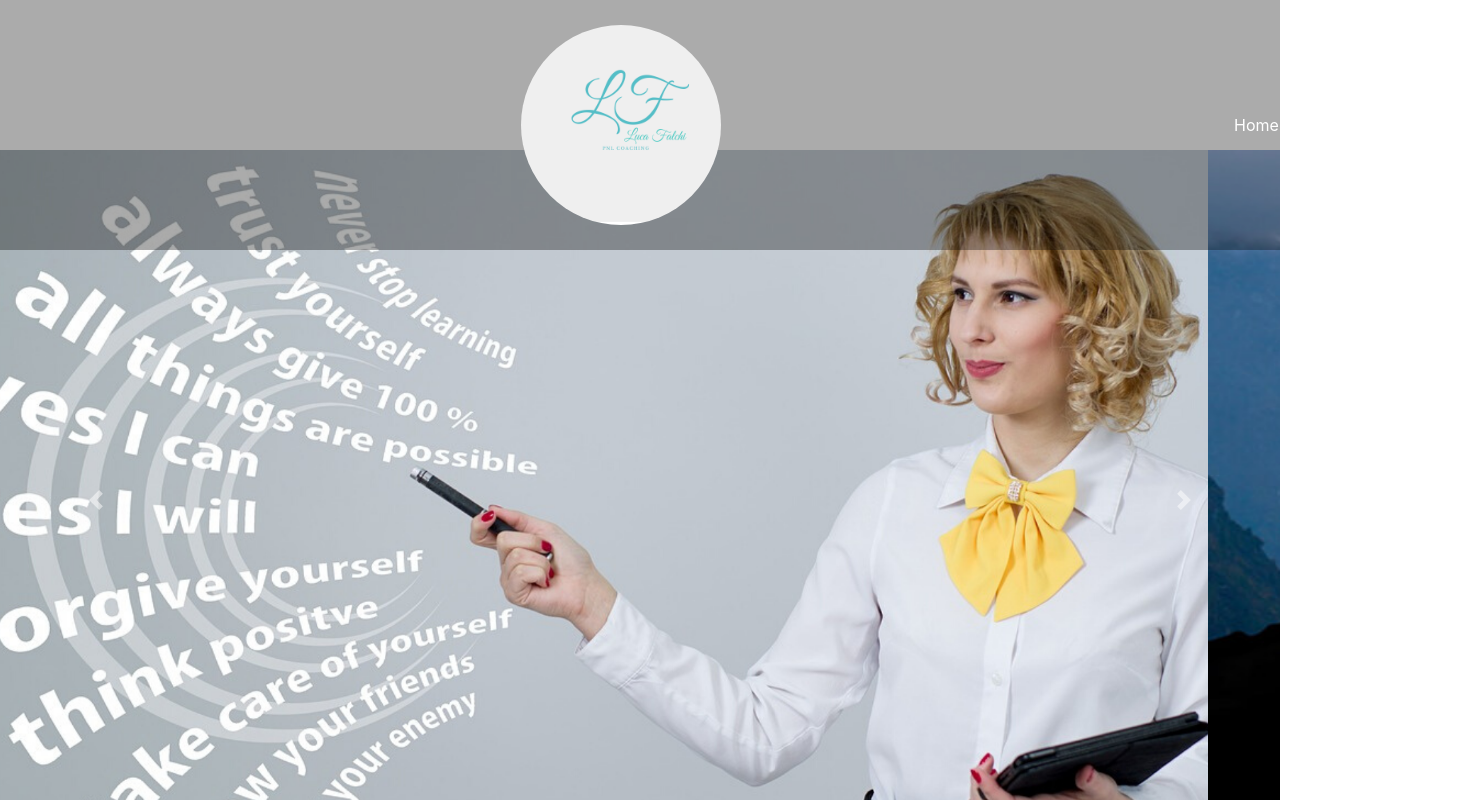
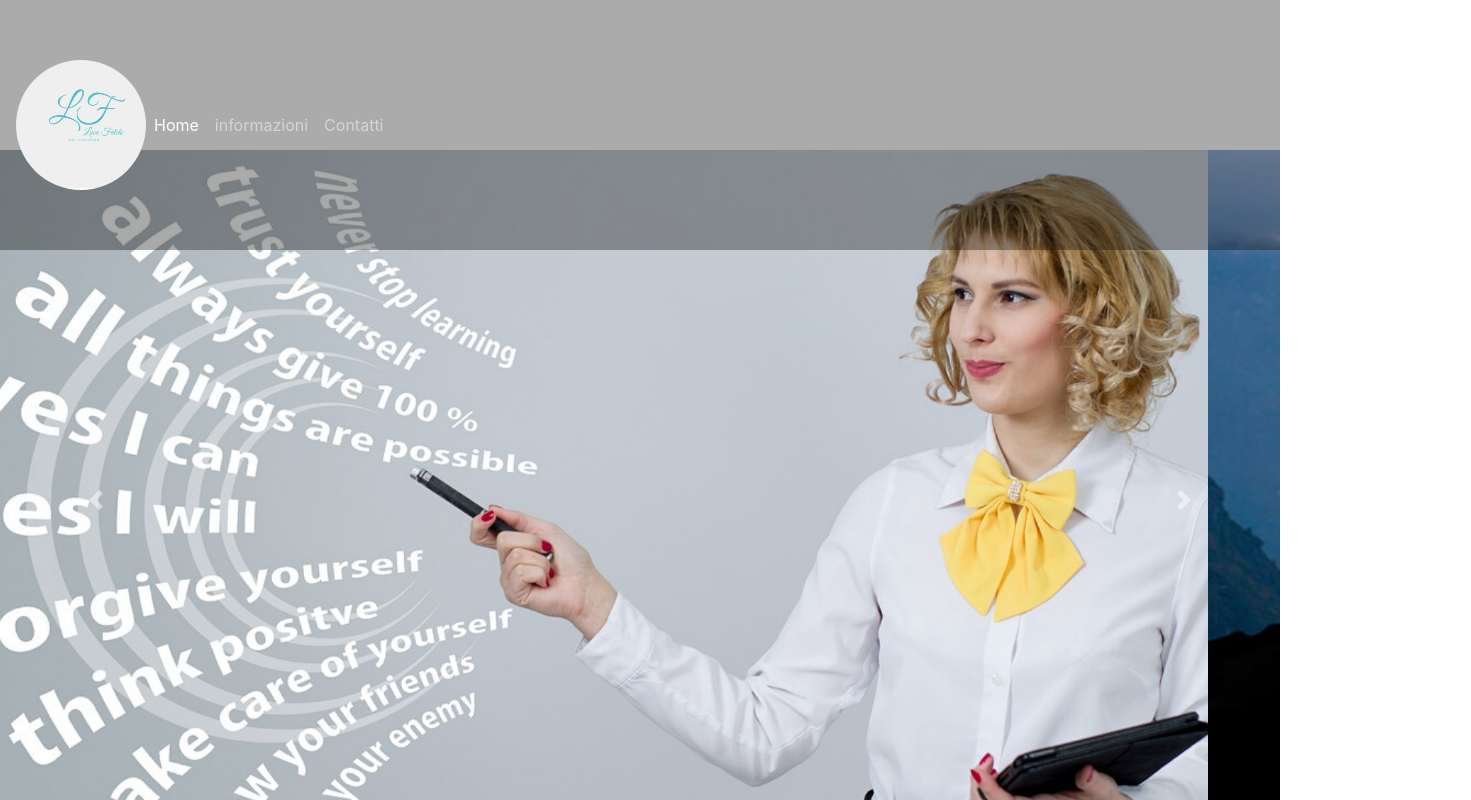
Before and after one commit to Netta90/react_sito_luca, a React (Create React App) app: page / in a window 1280 px wide. Shown: the top 800 px of the page, 1471 px wide, since content can reach past the window. Built offline with nearby package versions, Linux system fonts and the light colour scheme.

Commit message:
niente non riesco

```diff
--- a/src/top-bar.css
+++ b/src/top-bar.css
@@ -1,6 +1,6 @@
 .logo {
-width: 200px;
-border-radius: 100%;
+    width: 130px;
+    border-radius: 100%;
 
 
 }
@@ -16,15 +16,18 @@ border-radius: 100%;
 }
 
 .box-logo{
-    width: 100%;
-    padding-left: 15px;
-    padding-right: 15px;
+
+    display: block;
 
 }
 
 
 
 .misure-box{
-    width: 1180px;
+    width: 100%;
     text-align: center;
 }
+
+.border-boxTwo{
+    display: block;
+}
--- a/src/top-bar.js
+++ b/src/top-bar.js
@@ -1,7 +1,6 @@
 import React from 'react';
 import Logo from './NuovoLucs.png';
 import './top-bar.css';
-
 
 
 class TopBar extends React.Component {
```
